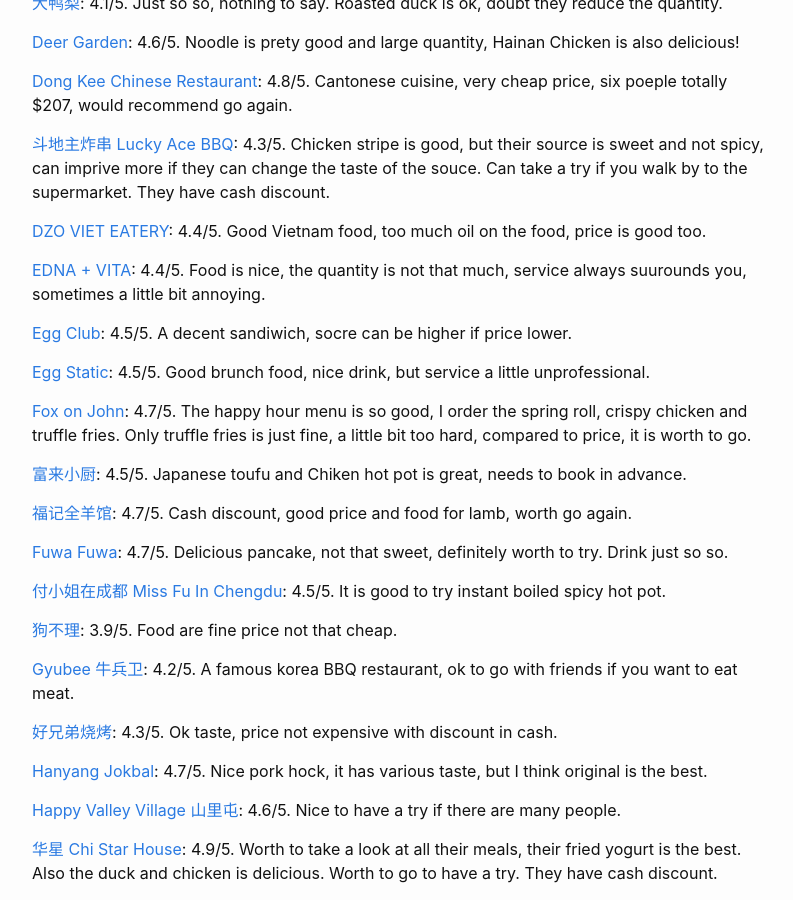
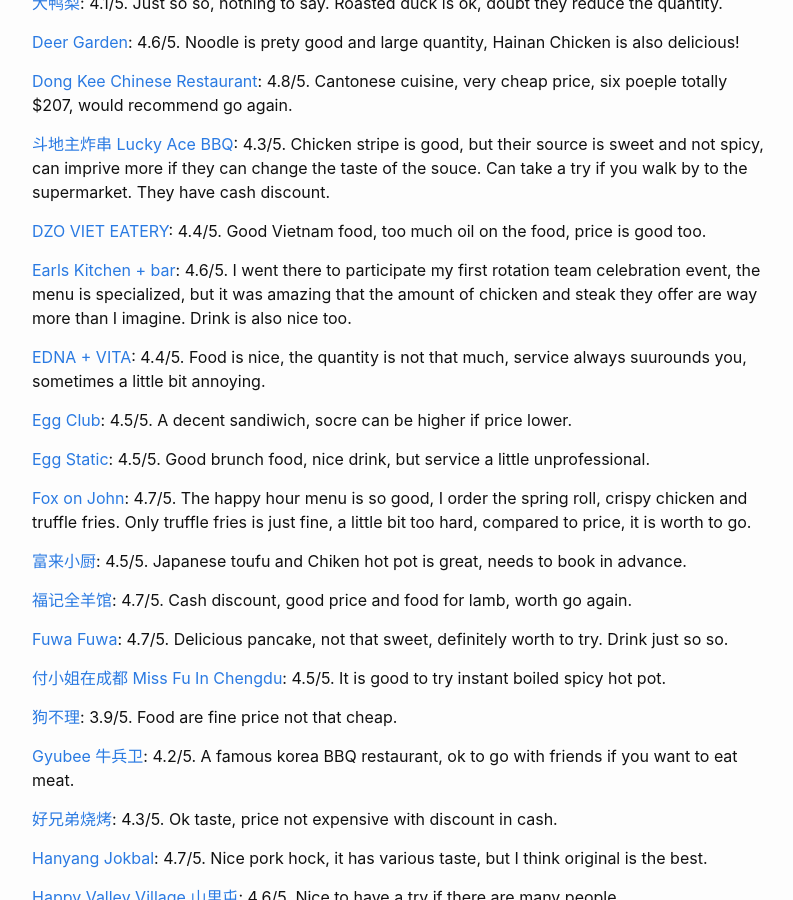
Before and after one commit to tangsiwei0831/portofolio, a Jekyll site: the page built from _Places/2022-07-11-Restaurants-01.md, in a window 1280 px wide and 900 px high, scrolled down 350 px. Shown: the whole window, without its empty margins (238-1031 px from the left). Built offline with Jekyll 4.4.1, drawn with Linux system fonts in a browser that asks for light colours; some of the changed text lies outside the part shown.

Commit message:
add content

```diff
--- a/_Places/2022-07-11-Restaurants-01.md
+++ b/_Places/2022-07-11-Restaurants-01.md
@@ -25,6 +25,8 @@ order: 1
 [斗地主炸串 Lucky Ace BBQ](https://www.ubereats.com/ca/store/lucky-ace-bbq-%E6%96%97%E5%9C%B0%E4%B8%BB%E7%82%B8%E4%B8%B2/R-UNJVRrXR2k8t5GVzJW1A): 4.3/5. Chicken stripe is good, but their source is sweet and not spicy, can imprive more if they can change the taste of the souce. Can take a try if you walk by to the supermarket. They have cash discount.
 
 [DZO VIET EATERY](https://www.dzovieteatery.com/): 4.4/5. Good Vietnam food, too much oil on the food, price is good too.
+
+[Earls Kitchen + bar](https://earls.ca/): 4.6/5. I went there to participate my first rotation team celebration event, the menu is specialized, but it was amazing that the amount of chicken and steak they offer are way more than I imagine. Drink is also nice too.
 
 [EDNA + VITA](https://ednavita.com/): 4.4/5. Food is nice, the quantity is not that much, service always suurounds you, sometimes a little bit annoying.
 
@@ -87,6 +89,8 @@ order: 1
 
 [满江红(Red Lotus Restaurant)](https://www.ubereats.com/ca/store/red-lotus-restaurant-%E6%BB%A1%E6%B1%9F%E7%BA%A2/cOK3ioIMTX2YFqn6UvlnQQ): 4.5/5. Cooking is ok, not small quantity, can take a try when ou walk pass by.
 
+[Maguro House](https://www.yelp.ca/biz/maguro-house-toronto): 4.5/5. Compared to normal Japanaese restaurant, pretty large amount.
+
 [Mezcalero](https://mezcalerotoronto.com/): 4.6/5. Good Spanish food, cheap price, worth to try their seafood paella.
 
 [Miller Tavern](https://themillertavern.com/): 4.4/5. Ok food, amount is not small, price not cheap, if you reach around lake, could have a try.
@@ -114,6 +118,8 @@ order: 1
 [Shoeless Joe's Sports Grill](https://shoelessjoes.ca/): 3.9/5. Typical America food, washroom smells bad.
 
 [松亭寿喜烧 Matsutei Sukiyaki](https://www.instagram.com/matsuteisukiyaki/): 4.3/5. Ok food, if you live in downtown and cannot go to Daimaru, this might be the choice.
+
+[Soya mandarin kitchen](https://www.soyakitchen.com/): 4.5/5. Peking duck is not worth to order, pepper fired tofu and dim sum is pretty awesome.
 
 [Sun Chinese Cuisine 孙记兰州拉面](https://order.mealkeyway.com/customer/release/index?mid=31313976723430517a6b59556249366e772b646574513d3d#/main): 4.3/5. Ok noodle, worth to go if you live nearby.
 
```
Also changed, not shown: Intro.md (+3 -0 lines), _Learn/React.md (+1 -1 lines), _layouts/learn.html (+5 -4 lines).
